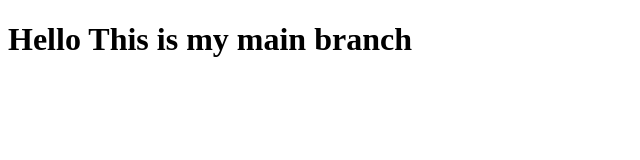
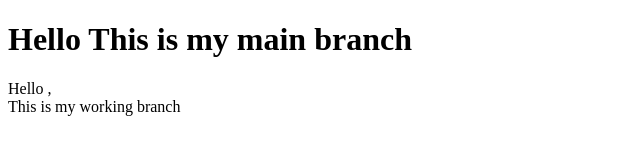
Before and after one commit to Sumon2504/task-repo, a plain HTML site: page index.html in a window 1280 px wide. Shown: the whole page, without its empty margins (0-640 px from the left). Drawn offline with Linux system fonts and the light colour scheme.

Commit message:
This is my working page

```diff
--- a/index.html
+++ b/index.html
@@ -7,5 +7,8 @@
 </head>
 <body>
     <h1>Hello This is my main branch</h1>
+    <p>Hello ,
+        <br>This is my working branch
+    </p>
 </body>
 </html>
```
